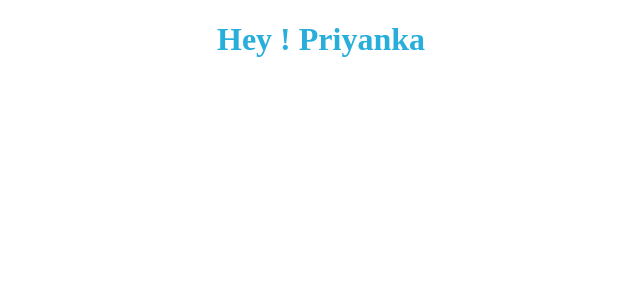
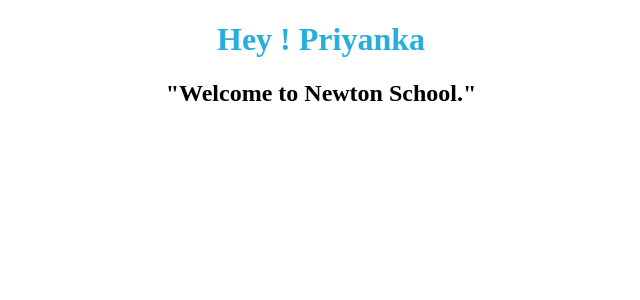
Before and after one commit to prriyamishra44/What-is-React-JS-Why-React-Create-react-app-What-is-virtual-dom-React-Basi---we85yaq85dp2, a React app: page / in a window 1280 px wide. Shown: the top 300 px of the page, without its empty margins (319-959 px from the left). Built offline with nearby package versions, Linux system fonts and the light colour scheme.

Commit message:
final changes done

```diff
--- a/src/components/Welcome.js
+++ b/src/components/Welcome.js
@@ -7,7 +7,7 @@ export default function Welcome(props) {
   return (
     <div>
       <h1>Hey ! {props.name}</h1>
-      <h2>{props.message}</h2>
+      <h2>"Welcome to Newton School."</h2>
     </div>
   )
 }
```
